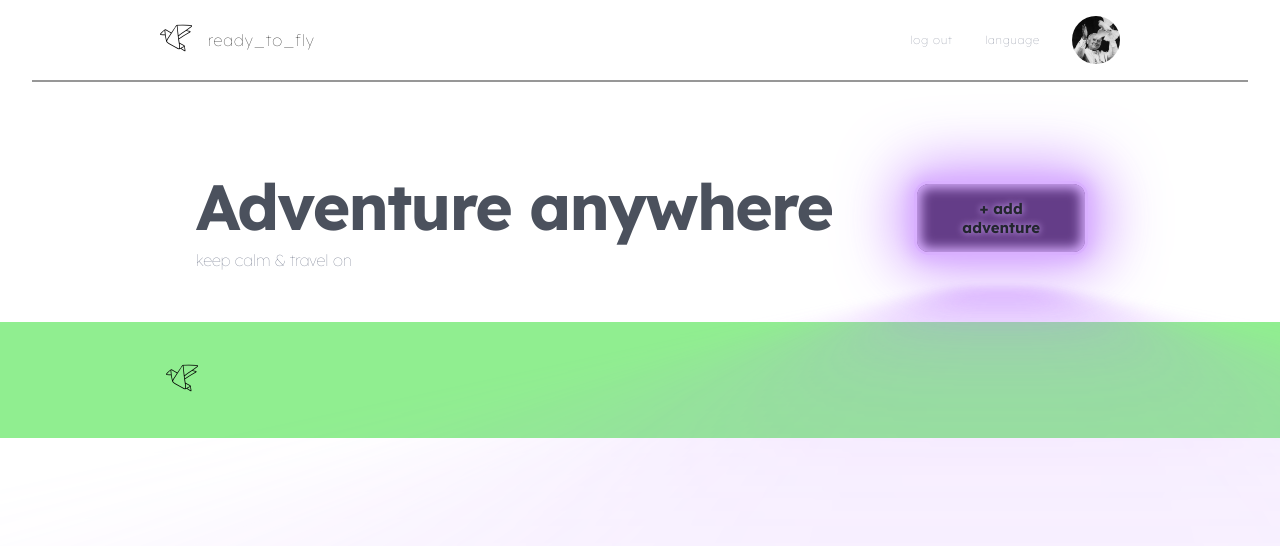
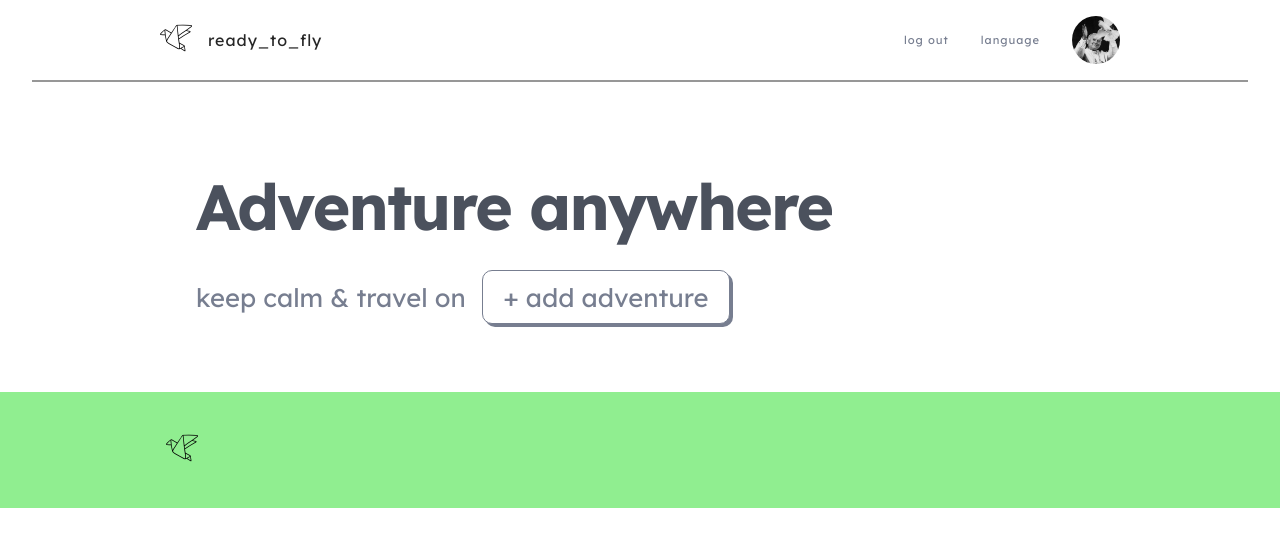
Before and after one commit to tusia313/react-travel-app, a React (Create React App) app in the folder client/: page / in a window 1280 px wide. Shown: the top 546 px of the page. Built offline with nearby package versions, Linux system fonts and the light colour scheme; a web font is replaced by a local one.

Commit message:
Correction of the button

```diff
--- a/client/src/index.css
+++ b/client/src/index.css
@@ -2,7 +2,7 @@
 @import url('https://fonts.googleapis.com/css2?family=Lexend+Deca:wght@100..900&family=Poppins:ital,wght@0,100;0,200;0,300;0,400;0,500;0,600;0,700;0,800;0,900;1,100;1,200;1,300;1,400;1,500;1,600;1,700;1,800;1,900&family=Rubik:ital,wght@0,300..900;1,300..900&family=Teachers:ital,wght@0,400..800;1,400..800&display=swap');
 
 * {
-    font-family: "Lexend Deca";
+    font-family: "Lexend Deca", Arial, sans-serif;
     color: rgba(35, 38, 47, 1);
 }
 
@@ -26,108 +26,30 @@ h4 {
 p {
     color: rgb(119, 126, 144);
     /* font-family: "Archivo Narrow", sans-serif; */
-    font-size: 1rem;
-    font-weight: lighter;
+    font-size: 1.6rem;
+    font-weight: light;
     margin: 4px;
 }
 
 /* Button */
 
-/* button {
-    background-color: skyblue;
-    color: rgb(255, 255, 255);
-    border: none;
-    padding: 18px 18px;
-    border-radius: 50px;
-    font-size: 0.6em;
-    letter-spacing: 1px;
-} */
-/* .cta {
-    border: none;
-    background: none;
+button {
+    color: rgb(119, 126, 144);
+    /* text-transform: uppercase; */
+    font-size: 1.6rem;
+    padding: 10px 20px;
+    border-radius: 10px;
+    border: 1px solid rgb(119, 126, 144);
+    background: white;
+    box-shadow: 3px 3px rgb(119, 126, 144);
     cursor: pointer;
+    margin: 20px 0;
 }
 
-.cta span {
-    padding-bottom: 7px;
-    letter-spacing: 4px;
-    font-size: 14px;
-    padding-right: 15px;
-    text-transform: uppercase;
+button:active {
+    box-shadow: none;
+    transform: translate(3px, 3px);
 }
-
-.hover-underline-animation {
-    position: relative;
-    color: black;
-    padding-bottom: 20px;
-}
-
-.hover-underline-animation:after {
-    content: "";
-    position: absolute;
-    width: 93%;
-    transform: scaleX(0);
-    height: 2px;
-    bottom: 0;
-    left: 0;
-    background-color: #000000;
-    transform-origin: bottom right;
-    transition: transform 0.25s ease-out;
-}
-
-.cta:hover .hover-underline-animation:after {
-    transform: scaleX(1);
-    transform-origin: bottom left;
-} */
-button {
-    --glow-color: rgb(217, 176, 255);
-    --glow-spread-color: rgba(191, 123, 255, 0.781);
-    --enhanced-glow-color: rgb(231, 206, 255);
-    --btn-color: rgb(100, 61, 136);
-    border: .25em solid var(--glow-color);
-    padding: 1em 3em;
-    color: var(--glow-color);
-    font-size: 15px;
-    font-weight: bold;
-    background-color: var(--btn-color);
-    border-radius: 1em;
-    outline: none;
-    box-shadow: 0 0 1em .25em var(--glow-color),
-           0 0 4em 1em var(--glow-spread-color),
-           inset 0 0 .75em .25em var(--glow-color);
-    text-shadow: 0 0 .5em var(--glow-color);
-    position: relative;
-    transition: all 0.3s;
-   }
-
-   button::after {
-    pointer-events: none;
-    content: "";
-    position: absolute;
-    top: 120%;
-    left: 0;
-    height: 100%;
-    width: 100%;
-    background-color: var(--glow-spread-color);
-    filter: blur(2em);
-    opacity: .7;
-    transform: perspective(1.5em) rotateX(35deg) scale(1, .6);
-   }
-
-   button:hover {
-    color: var(--btn-color);
-    background-color: var(--glow-color);
-    box-shadow: 0 0 1em .25em var(--glow-color),
-           0 0 4em 2em var(--glow-spread-color),
-           inset 0 0 .75em .25em var(--glow-color);
-   }
-
-   button:active {
-    box-shadow: 0 0 0.6em .25em var(--glow-color),
-           0 0 2.5em 2em var(--glow-spread-color),
-           inset 0 0 .5em .25em var(--glow-color);
-   }
-
 
 .app {
     width: 100%;
@@ -148,7 +70,7 @@ button {
 
 /* Dashboard */
 .dashboard {
-    width: 70vw;
+    width: 70%;
     display: flex;
     flex-direction: column;
     align-items: center;
@@ -156,14 +78,17 @@ button {
 
 .dashboard .dashboard-info-container {
     width: 100%;
+    /* display: flex;
+    justify-content: space-between; */
+    padding: 5rem 0 3rem 0;
+    font-size: 1.4rem;
+}
+
+.dashboard .dashboard-button-container {
+    width: 60%;
     display: flex;
     justify-content: space-between;
     align-items: center;
-    padding: 5rem 0 3rem 0;
-}
-
-.dashboard .dashboard-info-container {
-    font-size: 1.4rem;
 }
 
 /* Header */
--- a/client/src/pages/Dashboard.js
+++ b/client/src/pages/Dashboard.js
@@ -11,19 +11,12 @@ const Dashboard = () => {
         <div className="app">
             <div className="dashboard">
                 <div className="dashboard-info-container">
-                    <div>
-                        <h1>Adventure anywhere</h1>
+                    <h1>Adventure anywhere</h1>
+                    <div className="dashboard-button-container">
                         <p>keep calm & travel on</p>
+                        <button>+ add adventure</button>
                     </div>
-                    <button class="cta">
-                        <span class="hover-underline-animation"> + add <br/> adventure</span>
-                        <path
-                            id="Path_10"
-                            data-name="Path 10"
-                            d="M8,0,6.545,1.455l5.506,5.506H-30V9.039H12.052L6.545,14.545,8,16l8-8Z"
-                            transform="translate(30)"
-                        ></path>
-                    </button>
+
                 </div>
 
                 <div className="posts-container"></div>
```
